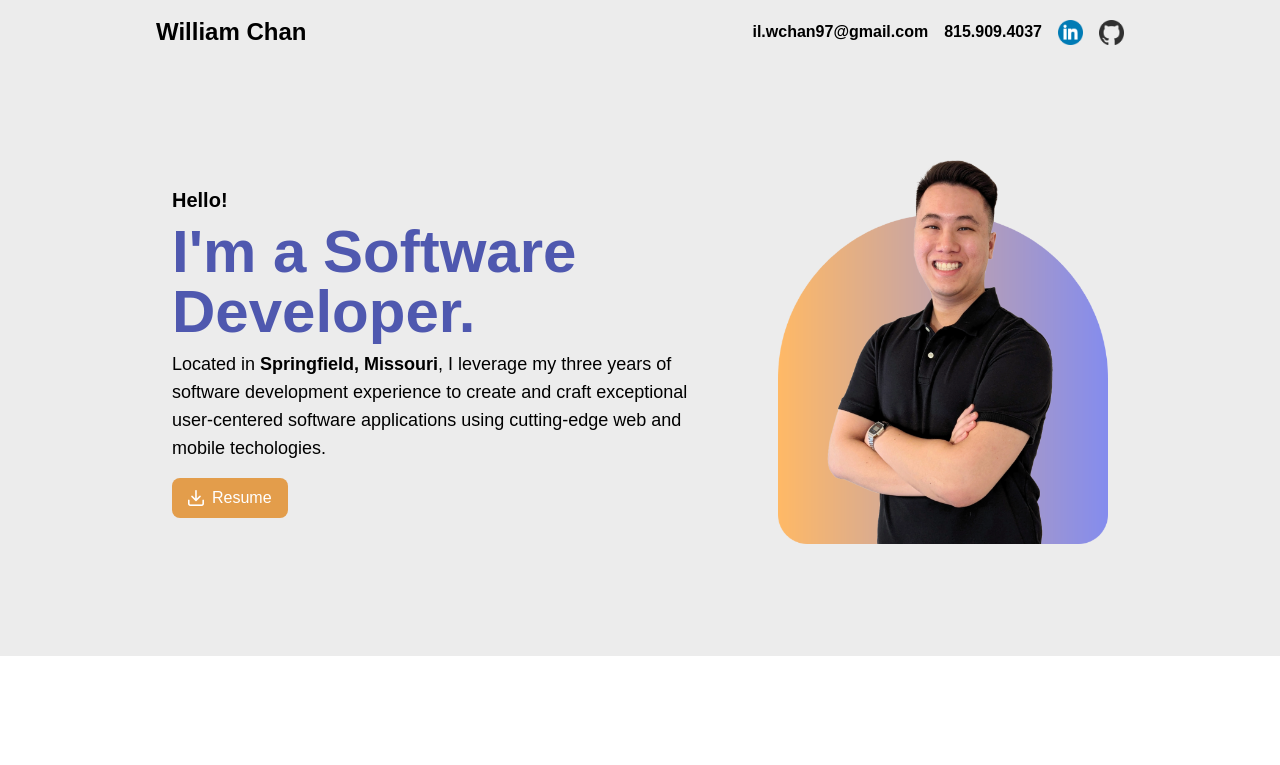
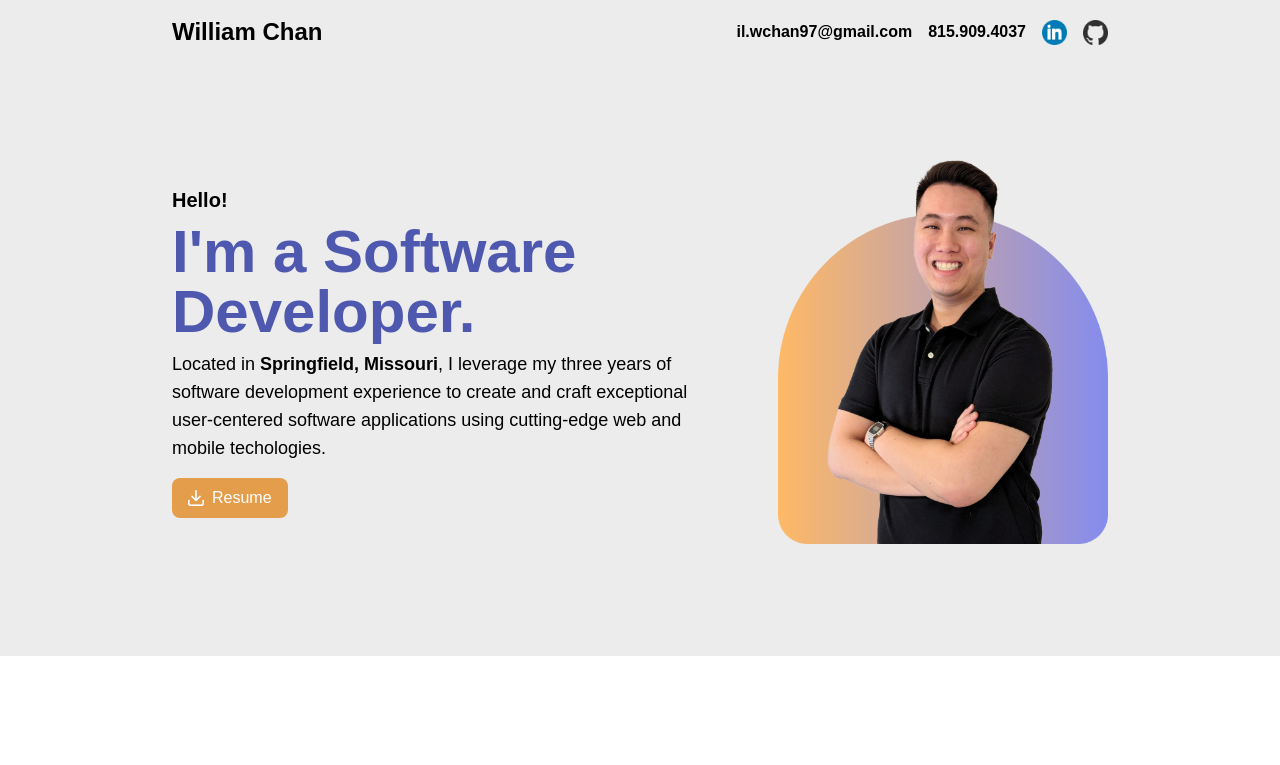
Before and after one commit to wchan1097/wchan1097.github.io, a website: page index.html in a window 1280 px wide. Shown: the top 765 px of the page. Drawn offline with Linux system fonts and the light colour scheme.

Commit message:
change padding and add footer

```diff
--- a/index.html
+++ b/index.html
@@ -17,7 +17,7 @@
 </head>
 <body>
 	<div style="background-color: var(--light-gray);">
-		<nav style="max-width: var(--profile-max-width)" class="mx-auto px-4">
+		<nav style="max-width: var(--profile-max-width)" class="mx-auto px-8">
 			<div class="flex w-full flex-row justify-between pt-4 flex-wrap">
 				<div class="flex justify-center w-full md:w-max">
 					<h1 class="font-bold me-4 text-2xl md:text-md">
```
